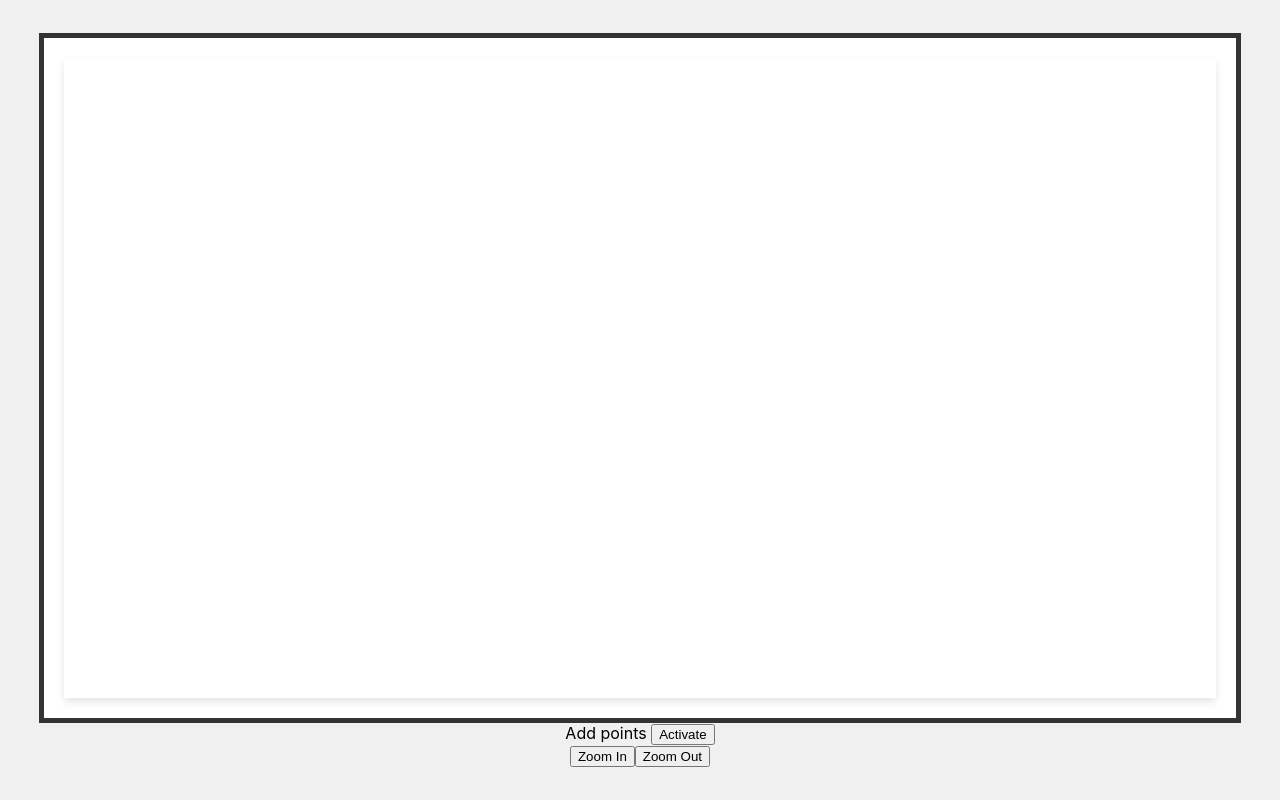
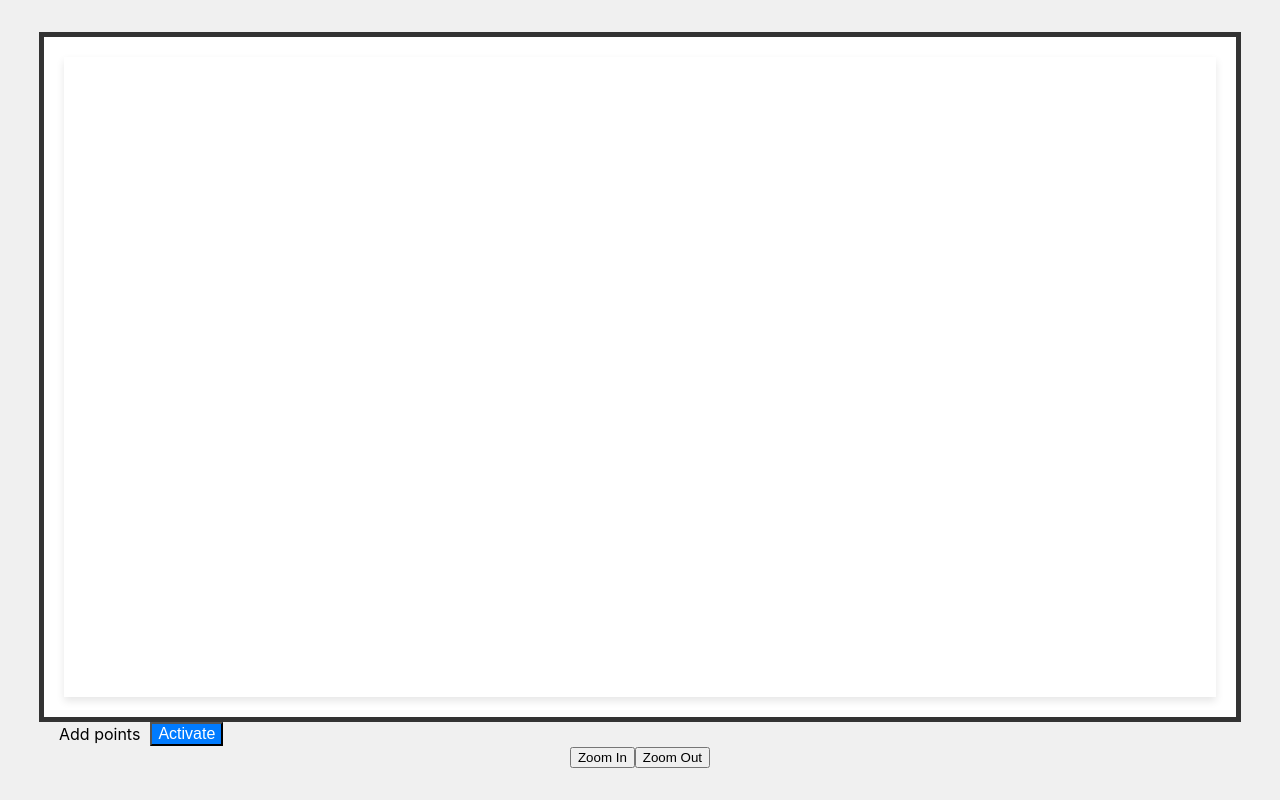
Before and after one commit to akmami/iLloyd, a React (Create React App) app in the folder frontend/: page / in a window 1280 px wide. Built offline with nearby package versions, Linux system fonts and the light colour scheme.

Commit message:
toggle button improved in style

```diff
--- a/frontend/src/components/toggle.js
+++ b/frontend/src/components/toggle.js
@@ -1,4 +1,5 @@
 import React from 'react';
+import "../styles/toggle.css";
 
 class Toggle extends React.Component {
 
@@ -7,7 +8,7 @@ class Toggle extends React.Component {
         const { text, toggleState, onToggle } = this.props;
 
         return (
-            <div>
+            <div className="toggle">
                 {text}
                 <button onClick={onToggle}>
                     {toggleState ? "Deactivate" : "Activate"}
--- /dev/null
+++ b/frontend/src/styles/toggle.css
@@ -0,0 +1,17 @@
+.toggle {
+    display: flex;
+    align-items: center;
+    padding: 0px 20px;
+}
+
+.toggle button {
+    background-color: #007bff;
+    color: white;
+    cursor: pointer;
+    margin-left: 10px;
+    font-size: 16px;
+}
+
+.toggle button:hover {
+    background-color: #0056b3;
+}
```
